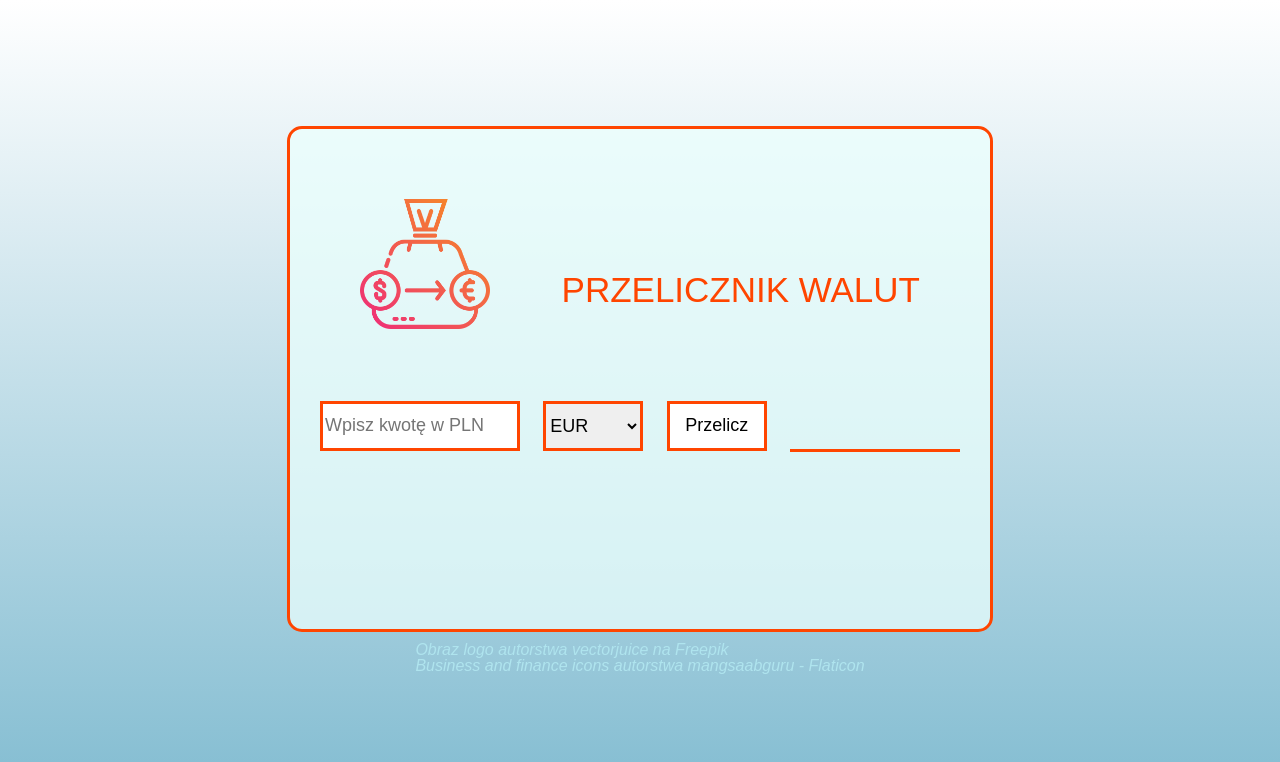
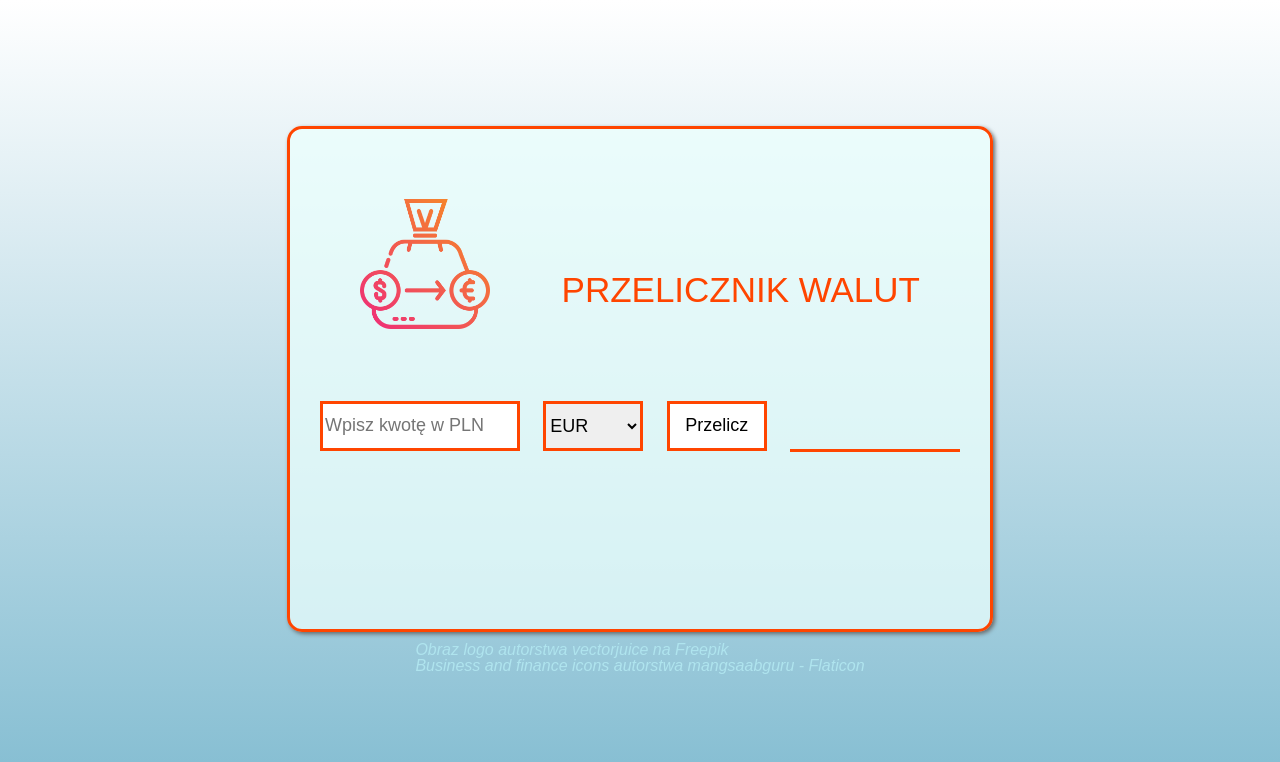
Before and after one commit to mkluczyk/kalkulator_walutowy, a plain HTML site: page index.html in a window 1280 px wide. Drawn offline with Linux system fonts and the light colour scheme.

Commit message:
Initial files

```diff
--- a/style.css
+++ b/style.css
@@ -17,7 +17,7 @@
   border: 3px solid orangered;
   border-radius: 15px;
   background-color: rgba(235, 255, 253, 0.733);
-  box-shadow: rgb(102, 106, 107);
+  box-shadow: 2px 2px 4px rgb(102, 106, 107);
 }
 .container {
   display: flex;
```
